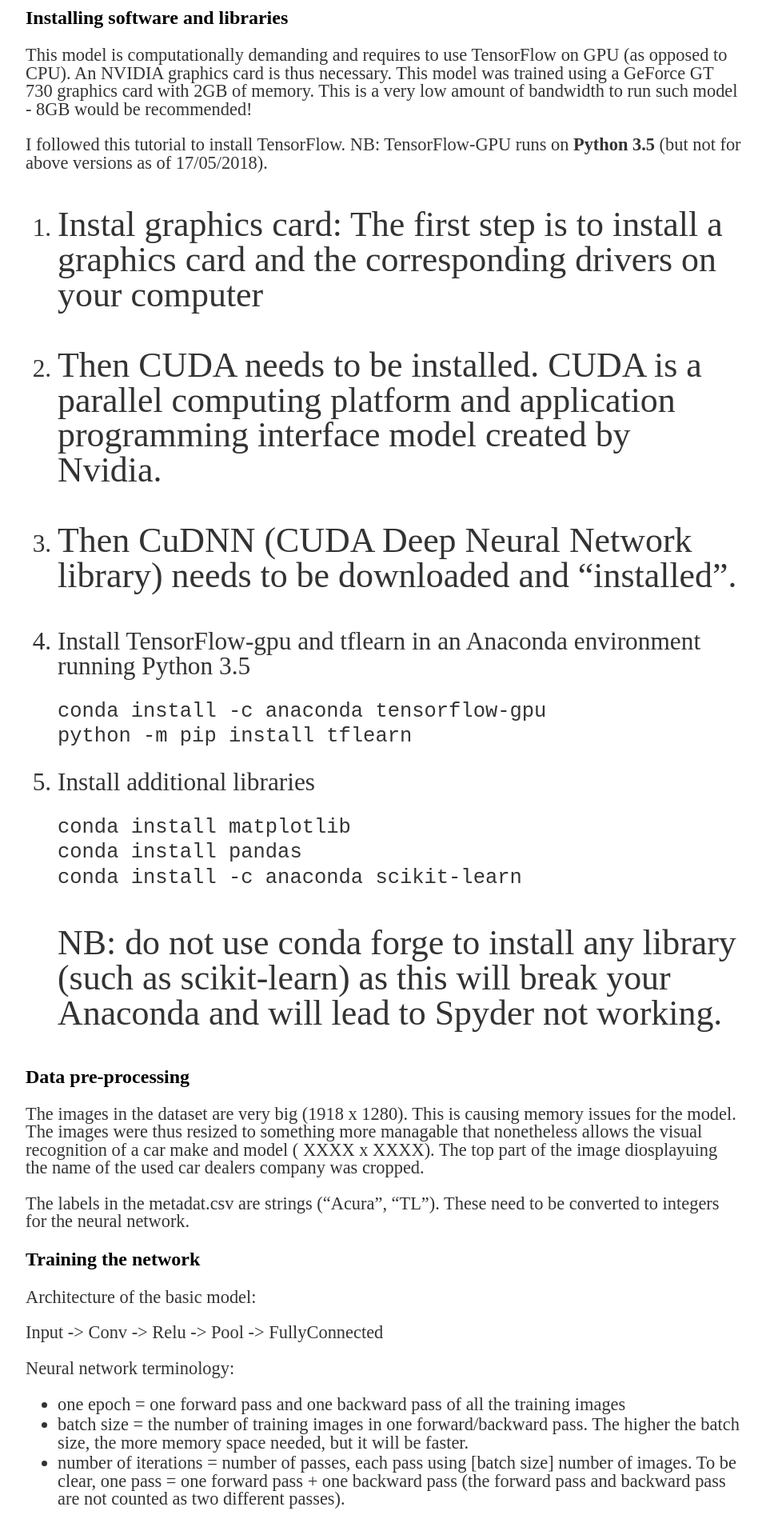
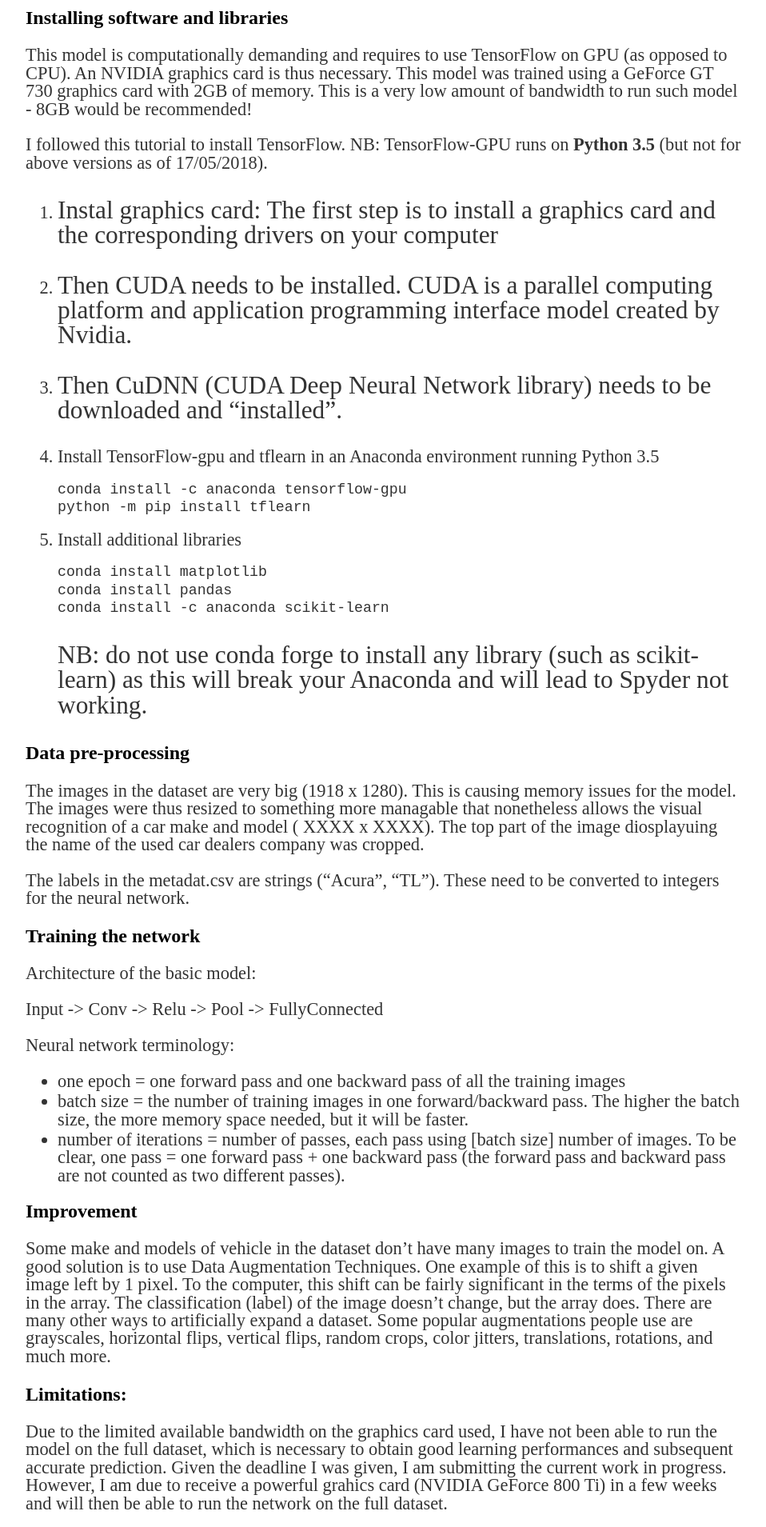
Before and after one commit to mednche/mednche.github.io, a Jekyll site: the page built from _posts/2018-05-08-ImageRecognition.md, in a window 1280 px wide. Shown: the part 1205-3114 px from the top of the page at 80% size, without its empty margins (160-1118 px from the left). Built offline with Jekyll 4.4.1, drawn with Linux system fonts in a browser that asks for light colours.

Commit message:
Update main.css

```diff
--- a/css/main.css
+++ b/css/main.css
@@ -31,7 +31,7 @@
     margin: 0 0 3px 0;}
 
 body ol {
-    font-size: 1.4em;
+    font-size: 1em;
     line-height: 1em;
     color: #333;
     margin: 0 0 3px 0;}
```
